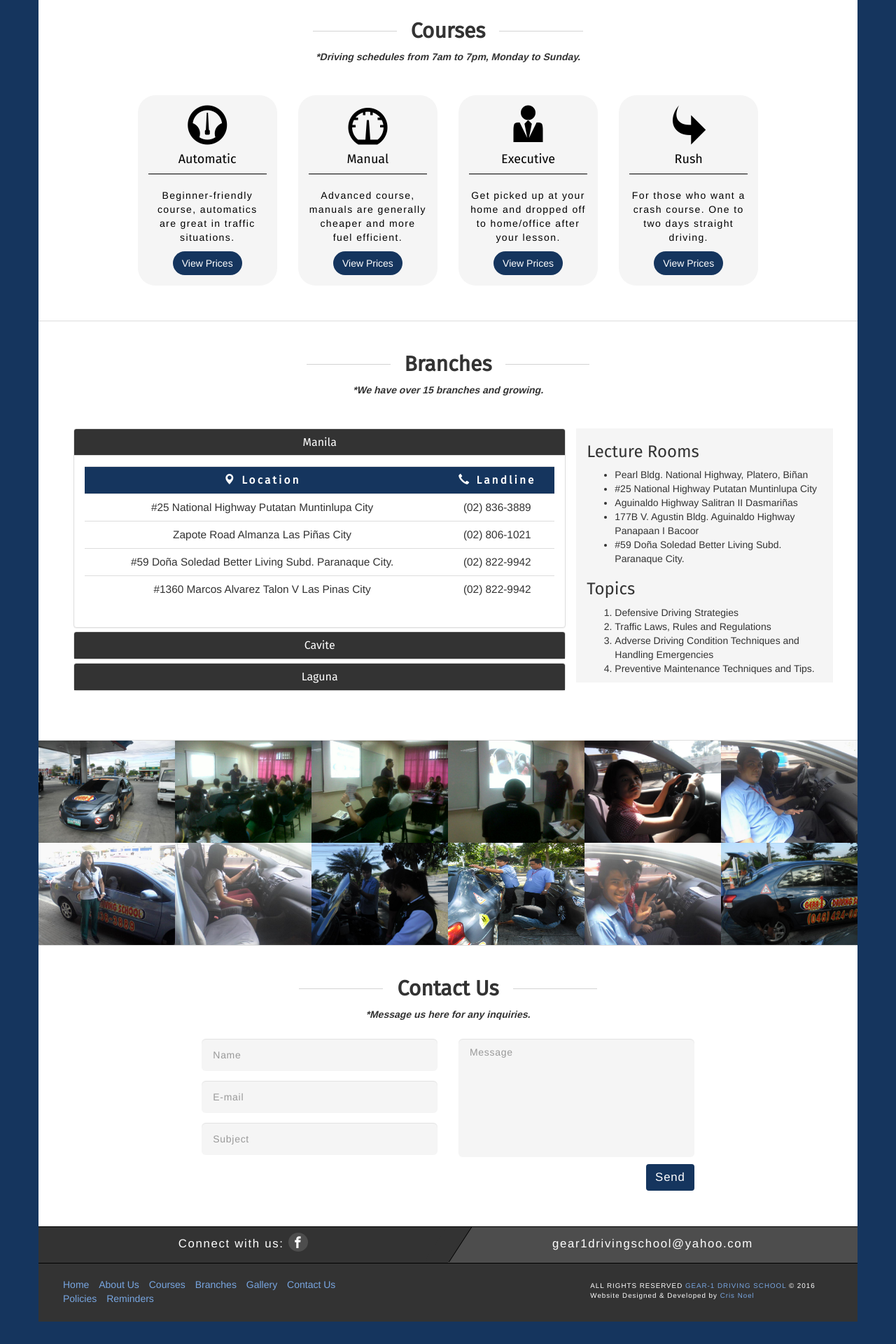
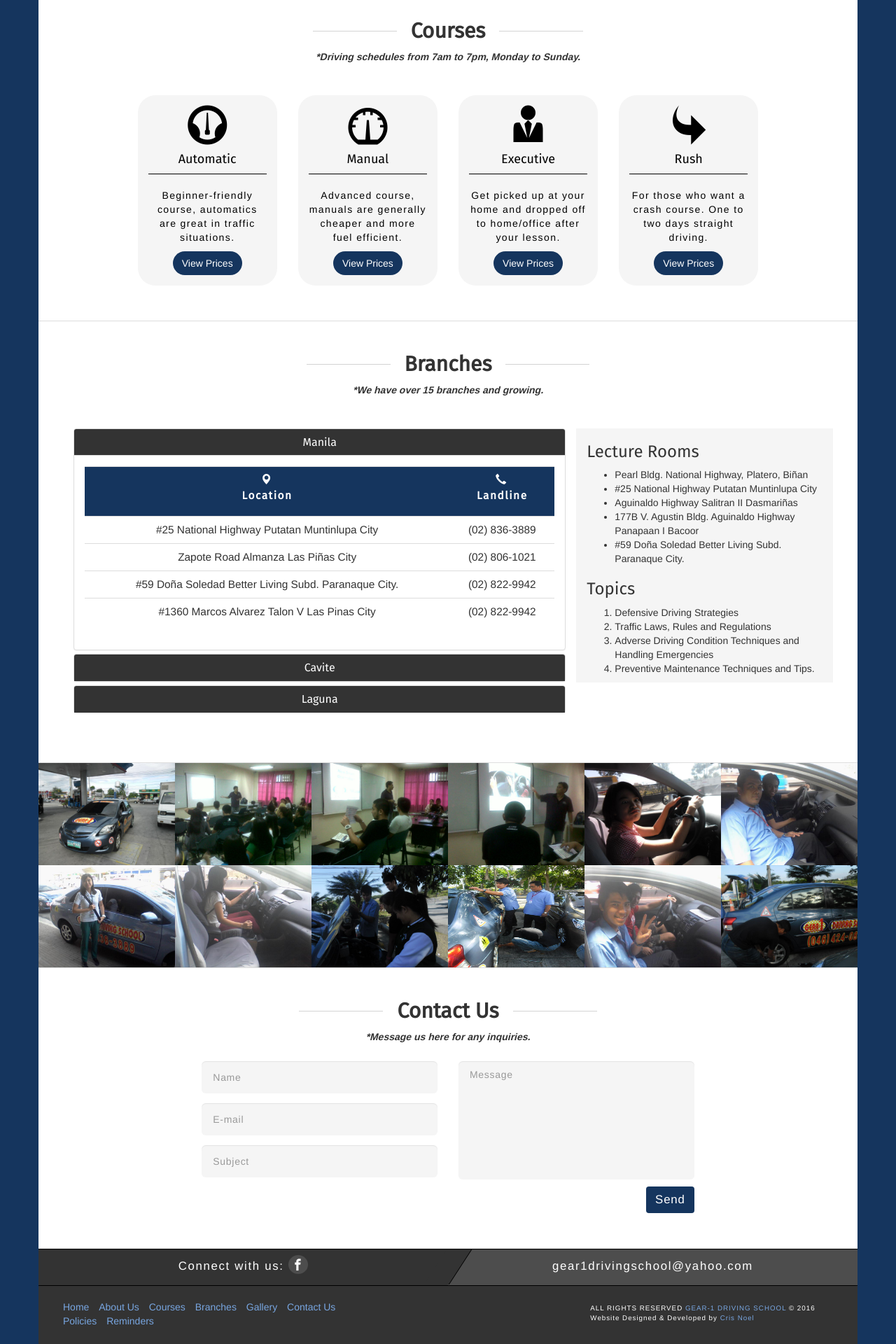
Before and after one commit to crisnoel12/gear-1, a Jekyll site: the page built from index.html, in a window 1280 px wide. Shown: the part 1448-3368 px from the top of the page at 70% size. Built offline with Jekyll 4.4.1, drawn with Linux system fonts in a browser that asks for light colours; nearby versions of some CDN libraries; some web fonts are replaced; comment, search, counter and statistics services are not loaded; before the commit the page ends 3336 px from its top, so only the background shows below that.

Commit message:
enclosed location and landline text in p tag

```diff
--- a/_includes/sections/branches.html
+++ b/_includes/sections/branches.html
@@ -21,8 +21,14 @@
                       <div class="panel-body">
                         <table class="table">
                             <tr>
-                                <th class="text-center"><span class="glyphicon glyphicon-map-marker"></span> Location</th>
-                                <th class="text-center"><span class="glyphicon glyphicon-earphone"></span> Landline</th>
+                                <th class="text-center">
+                                    <span class="glyphicon glyphicon-map-marker"></span>
+                                    <p>Location</p>
+                                </th>
+                                <th class="text-center">
+                                    <span class="glyphicon glyphicon-earphone"></span>
+                                    <p>Landline</p>
+                                </th>
                             </tr>
                             {% for office in branch.offices %}
                                 <tr>
```
